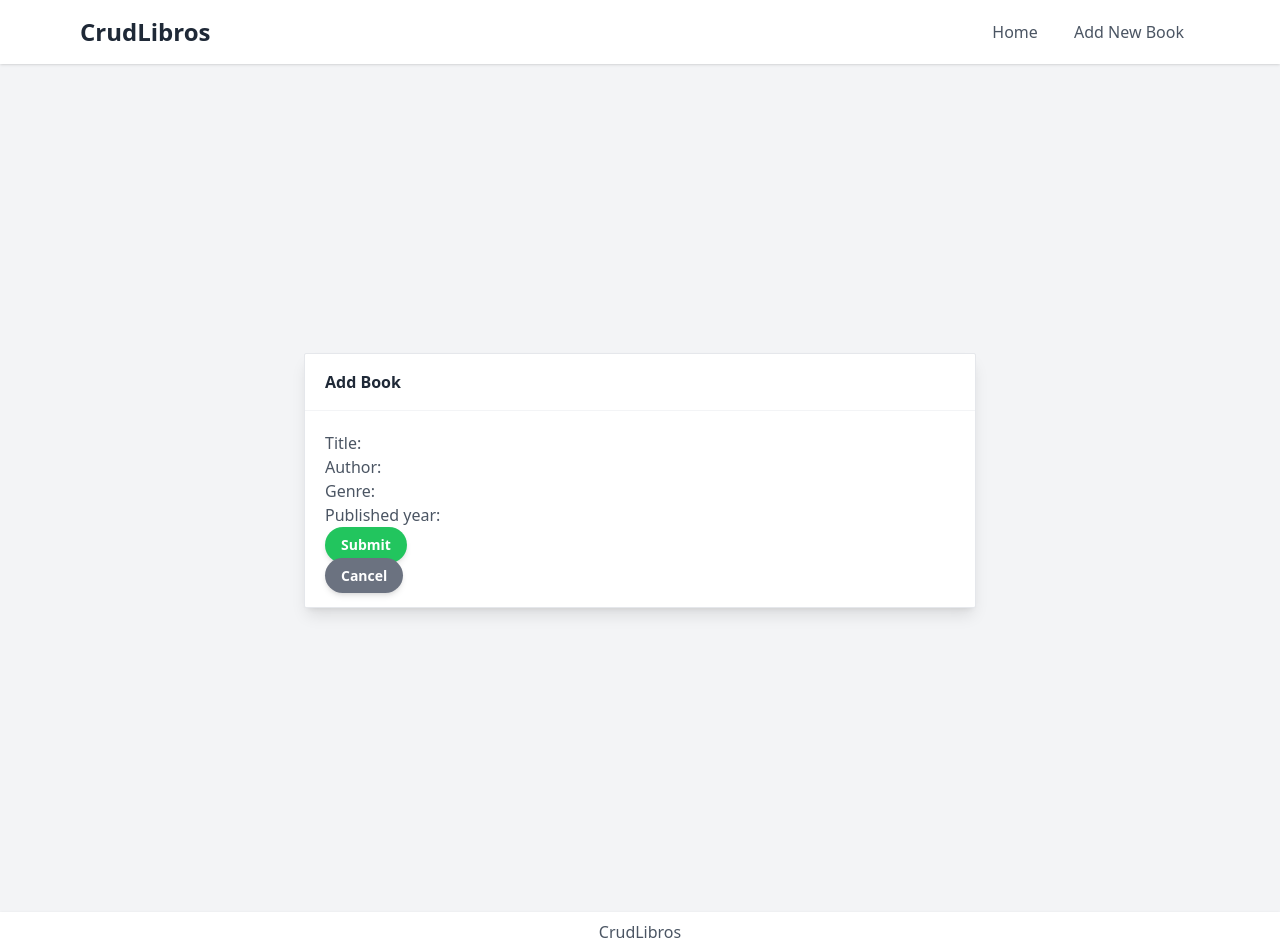
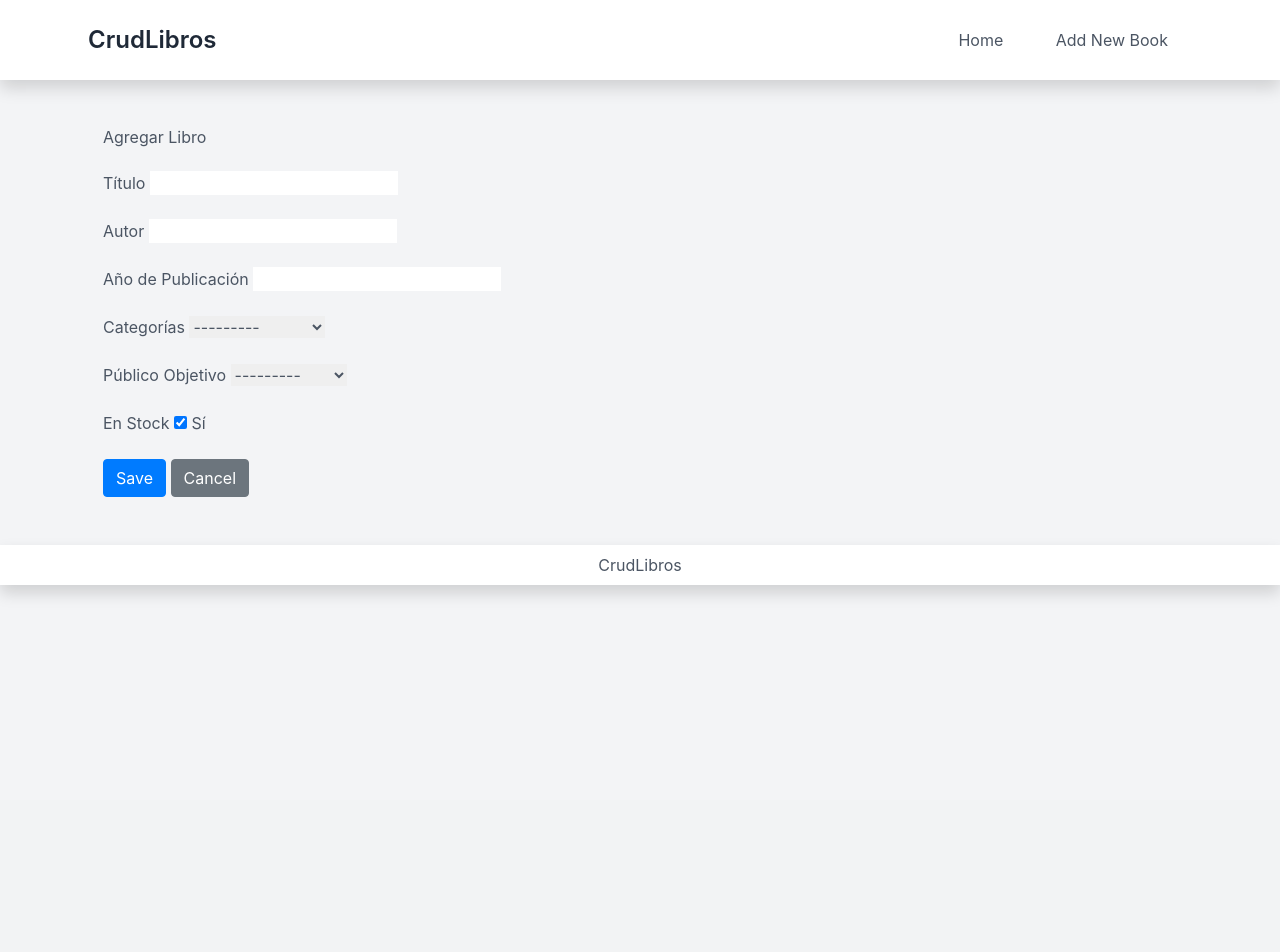
Before and after one commit to Pastiuwu/CrudBooks, a Django app: page /book/new/ in a window 1280 px wide. After the commit the page ends 596 px from the top, so only its background shows below. Run offline with Django 5.2, Linux system fonts and the light colour scheme; some libraries are stand-ins or nearby versions.

Commit message:
Add new functionalities

```diff
--- a/books/forms.py
+++ b/books/forms.py
@@ -4,4 +4,4 @@ from .models import Book
 class BookForm(forms.ModelForm):
     class Meta:
         model = Book
-        fields = ['title', 'author', 'genre', 'published_year']
+        fields = ['title', 'author', 'published_year', 'in_stock', 'categories', 'target_audience']
--- a/books/models.py
+++ b/books/models.py
@@ -3,8 +3,29 @@ from django.db import models
 class Book(models.Model):
     title = models.CharField(max_length=200)
     author = models.CharField(max_length=100)
-    genre = models.CharField(max_length=50)
     published_year = models.PositiveIntegerField()
+
+
+    in_stock = models.BooleanField(default=True)
+
+# (select)
+    CATEGORIES_CHOICES = [
+        ('Novela', 'Novela'),
+        ('Ciencia Ficción', 'Ciencia Ficción'),
+        ('Política', 'Política'),
+        ('Historia', 'Historia'),
+        ('Comic', 'Comic'),
+    ]
+    categories = models.CharField(max_length=50, choices=CATEGORIES_CHOICES, blank=True)
+
+ # (check group)
+    TARGET_AUDIENCE_CHOICES = [
+        ('Adulto', 'Adulto'),
+        ('Joven', 'Joven'),
+        ('Niño', 'Niño'),
+        ('Universitario', 'Universitario'),
+    ]
+    target_audience = models.CharField(max_length=50, choices=TARGET_AUDIENCE_CHOICES, blank=True)
 
     def __str__(self):
         return self.title
--- a/books/templates/books/book_form.html
+++ b/books/templates/books/book_form.html
@@ -1,23 +1,37 @@
-{% extends '../layout/base.html' %}
+{% extends 'layout/base.html' %}
 
 {% block content %}
-
-
-<section class="antialiased bg-gray-100 text-gray-600 h-screen px-4">
-  <div class="flex flex-col justify-center h-full">
-    <div class="w-full max-w-2xl mx-auto bg-white shadow-lg rounded-sm border border-gray-200">
-      <header class="px-5 py-4 border-b border-gray-100">
-        <div class="font-semibold text-gray-800">{{ form.instance.pk|yesno:"Edit Book,Add Book" }}</div>
-      </header>
-      <div class="p-5">
-        <form method="post">
-          {% csrf_token %}
-          {{ form.as_p }}
-          <button type="submit" class="py-2 px-4 shadow-md no-underline rounded-full bg-green-500 text-white font-sans font-semibold text-sm border-blue btn-primary hover:text-white hover:bg-green-300 focus:outline-none active:shadow-none mr-2">Submit</button>
-        </form>
-        <a href="{% url 'book_list' %}" class="py-2 px-4 shadow-md no-underline rounded-full bg-gray-500 text-white font-sans font-semibold text-sm border-blue btn-primary hover:text-white hover:bg-gray-300 focus:outline-none active:shadow-none">Cancel</a>
-      </div>
-    </div>
-  </div>
-</section>
+<div class="container">
+    <h2 class="my-4">{{ form.instance.pk|yesno:"Editar Libro,Agregar Libro" }}</h2>
+    <form method="post">
+        {% csrf_token %}
+        <div class="mb-3">
+            <label for="id_title" class="form-label">Título</label>
+            {{ form.title }}
+        </div>
+        <div class="mb-3">
+            <label for="id_author" class="form-label">Autor</label>
+            {{ form.author }}
+        </div>
+        <div class="mb-3">
+            <label for="id_published_year" class="form-label">Año de Publicación</label>
+            {{ form.published_year }}
+        </div>
+        <div class="mb-3">
+            <label for="id_categories" class="form-label">Categorías</label>
+            {{ form.categories }}
+        </div>
+        <div class="mb-3">
+            <label for="id_target_audience" class="form-label">Público Objetivo</label>
+            {{ form.target_audience }}
+        </div>
+        <div class="mb-3">
+            <label for="id_in_stock" class="form-label">En Stock</label>
+            {{ form.in_stock }}
+            <label for="id_in_stock" class="form-check-label">Sí</label>
+        </div>
+        <button type="submit" class="btn btn-primary">Save</button>
+        <a href="{% url 'book_list' %}" class="btn btn-secondary">Cancel</a>
+    </form>
+</div>
 {% endblock %}
--- a/books/templates/layout/base.html
+++ b/books/templates/layout/base.html
@@ -5,6 +5,8 @@
     <meta name="viewport" content="width=device-width, initial-scale=1.0">
     <title>{% block title %}My Library{% endblock %}</title>
     <script src="https://cdn.tailwindcss.com"></script>
+    <link rel="stylesheet" href="https://maxcdn.bootstrapcdn.com/bootstrap/4.5.2/css/bootstrap.min.css">
+
 </head>
 <body class="antialiased bg-gray-100 text-gray-600">
     <header class="bg-white shadow">
```
Also changed, not shown: books/templates/books/book_confirm_delete.html (+8 -19 lines), books/templates/books/book_detail.html (+24 -17 lines), books/templates/books/book_list.html (+15 -30 lines), books/migrations/0003_book_attribute_book_categories_book_in_stock_and_more.py (added), books/migrations/0004_remove_book_attribute_remove_book_genre_and_more.py (added), books/migrations/0005_targetaudience_alter_book_categories.py (added), books/migrations/0006_remove_book_target_audience_book_target_audience.py (added), books/migrations/0007_remove_book_target_audience_delete_targetaudience_and_more.py (added), books/views.py (line endings or trailing spaces), db.sqlite3.
